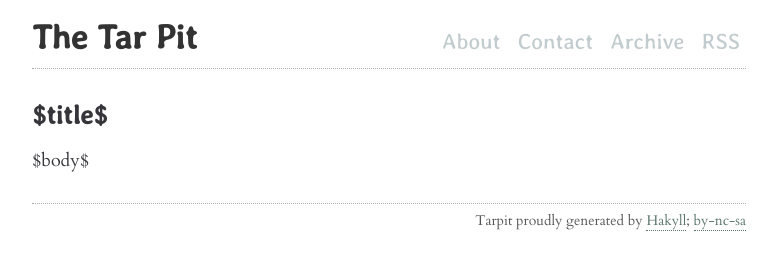
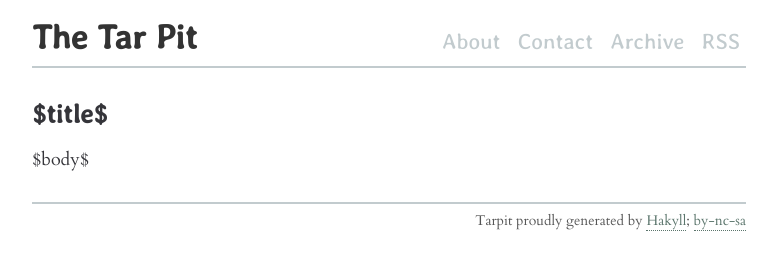
Before and after one commit to spyked/thetarpit.org, a plain HTML site: page templates/default.html in a window 1280 px wide. Shown: the whole page, without its empty margins (251-1028 px from the left). Drawn offline with Linux system fonts and the light colour scheme.

Commit message:
css: change header and footer borders

```diff
--- a/css/default.css
+++ b/css/default.css
@@ -163,9 +163,9 @@ span > a {
 }
 
 #header {
-	border-bottom: 1px dotted #aaa;
+	border-bottom: 2px solid #c2cbce;
 	margin-bottom: 30px;
-	padding: 17px 0px 14px 0px;
+	padding: 17px 0px 12px 0px;
 }
 
 #logo a {
@@ -208,6 +208,6 @@ span > a {
 	font-size: 14px;
 	margin-top: 30px;
 
-	border-top: dotted 1px #aaa;
+	border-top: 2px solid #c2cbce;
 	color: #555;
 }
```
